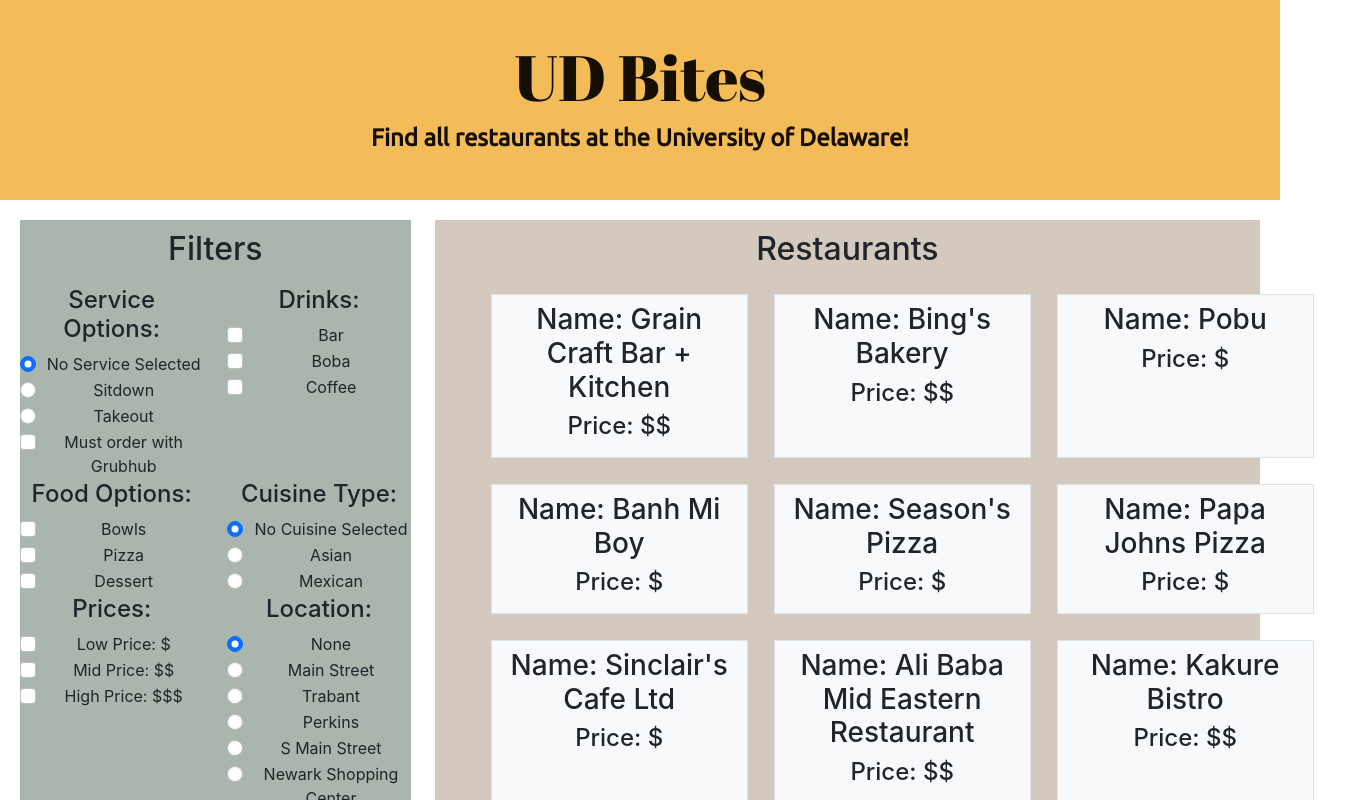
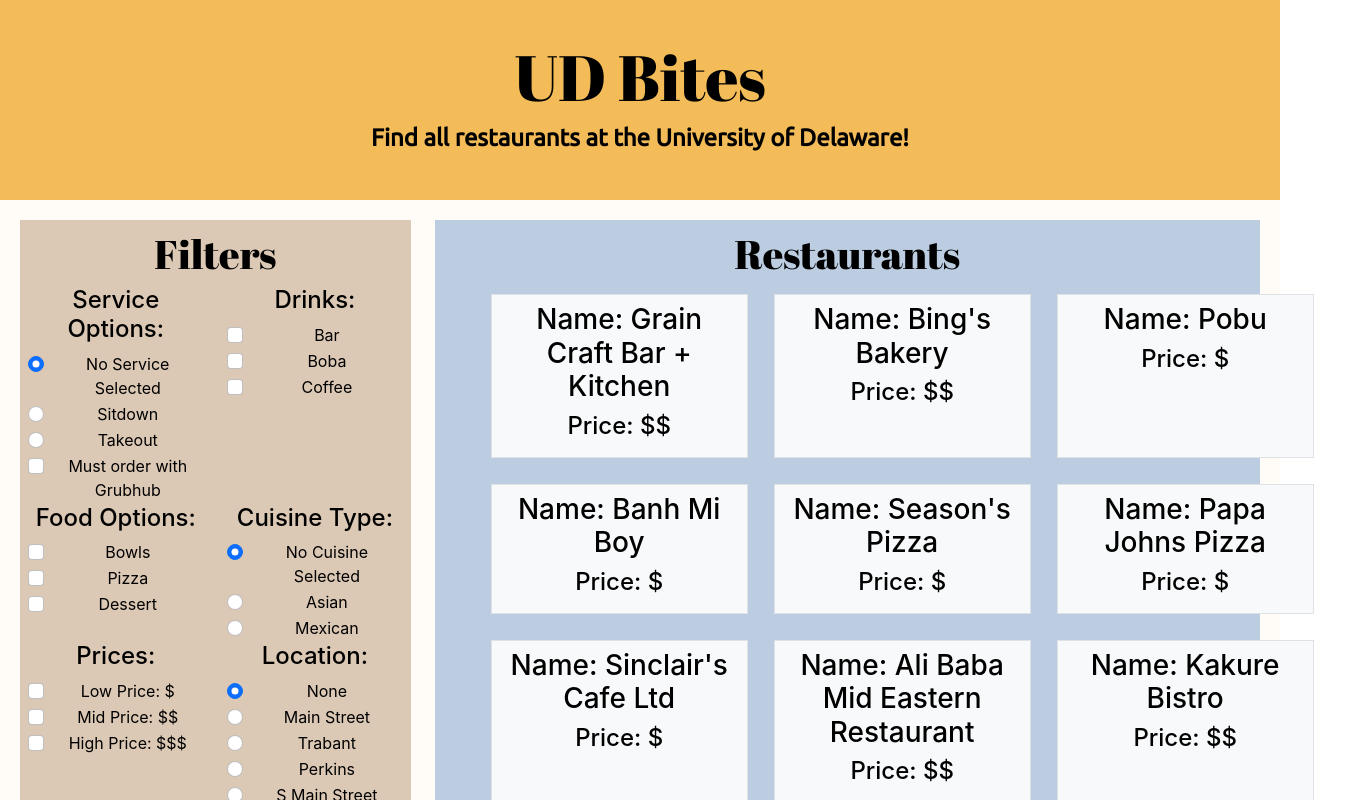
Before and after one commit to mycahdt/UD_Bites, a React (Create React App) app: page / in a window 1280 px wide. Shown: the top 800 px of the page, 1359 px wide, since content can reach past the window. Built offline with nearby package versions, Linux system fonts and the light colour scheme.

Commit message:
filter rest colors

```diff
--- a/src/App.css
+++ b/src/App.css
@@ -1,5 +1,7 @@
 .App {
     text-align: center;
+    color: black;
+    background-color: #fffbf7;
 }
 
 .App-logo {
@@ -31,7 +33,6 @@
     flex-direction: column;
     align-items: center;
     justify-content: center;
-    color: #150f03;
     margin-bottom: 20px;
 }
 
@@ -47,15 +48,24 @@
 
 .App-filters {
     margin-left: 20px;
-    background-color: #aab5ae;
+    background-color: #dcc9b5;
+    padding-left: 2%;
+    padding-right: 2%;
+}
+
+.App-filter-title {
+    font-family: myHeaderTitleFont;
+    font-size: 250%;
 }
 
 .App-restaurants {
-    background-color: #d3c9bf;
+    background-color: #bccde1;
     margin-right: 20px;
-    display: flex;
-    flex-direction: column;
-    justify-content: center;
+}
+
+.App-rest-title {
+    font-family: myHeaderTitleFont;
+    font-size: 250%;
 }
 
 .App-link {
--- a/src/App.tsx
+++ b/src/App.tsx
@@ -165,7 +165,12 @@
                         className="App-filters"
                         style={{ position: "sticky", top: "20px" }}
                     >
-                        <h2 style={{ padding: "10px" }}>Filters</h2>
+                        <h2
+                            className="App-filter-title"
+                            style={{ paddingTop: "10px" }}
+                        >
+                            Filters
+                        </h2>
                         <Row>
                             <Col>
                                 <div>
@@ -353,7 +358,12 @@
                 </Col>
                 <Col xs={8}>
                     <div className="App-restaurants">
-                        <h2 style={{ padding: "10px" }}>Restaurants</h2>
+                        <h2
+                            className="App-rest-title"
+                            style={{ paddingTop: "10px" }}
+                        >
+                            Restaurants
+                        </h2>
                         <RestaurantList
                             restaurants={restaurants}
                             filterList={filterList}
--- a/src/Styles/restaurantsTable.css
+++ b/src/Styles/restaurantsTable.css
@@ -4,6 +4,4 @@
     display: grid;
     grid-template-columns: repeat(3, 273px);
     grid-template-rows: repeat(auto-fill, 1fr);
-    width: 900px;
-    margin-left: 0%;
 }
```
